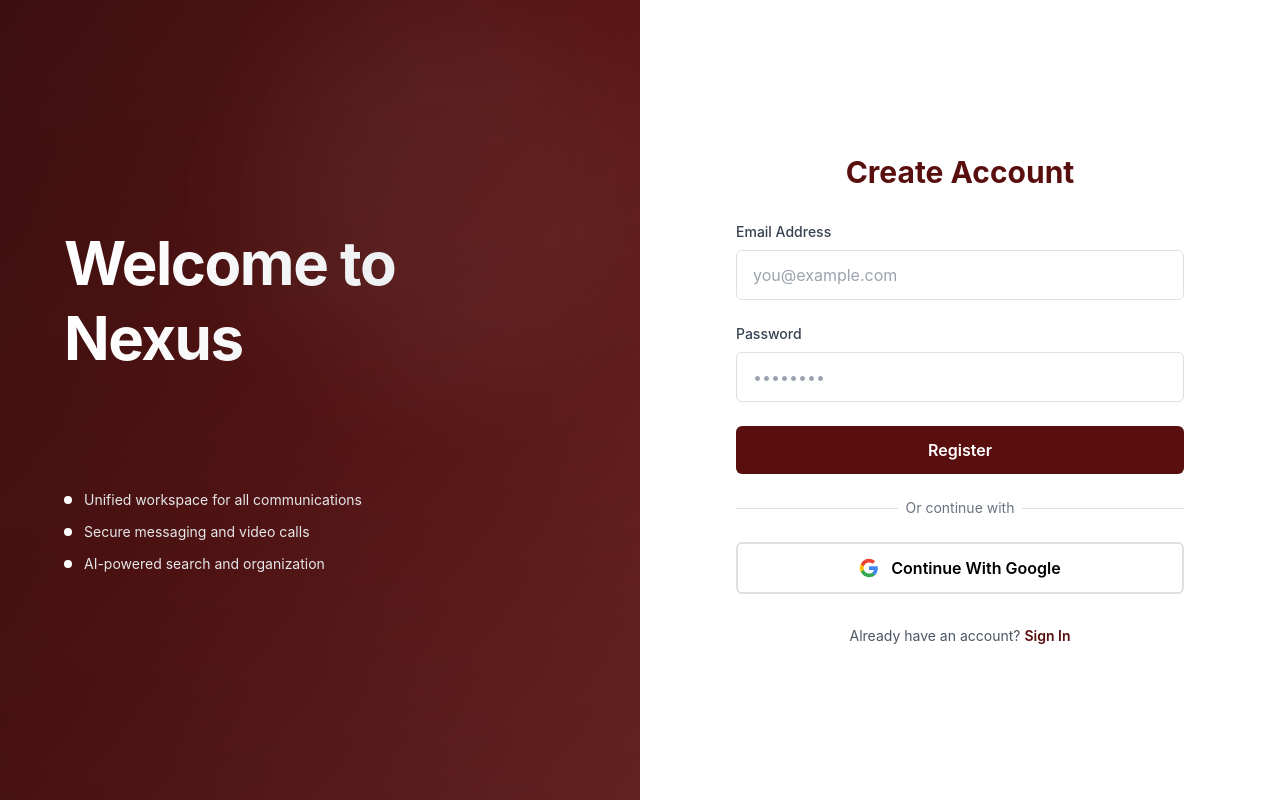
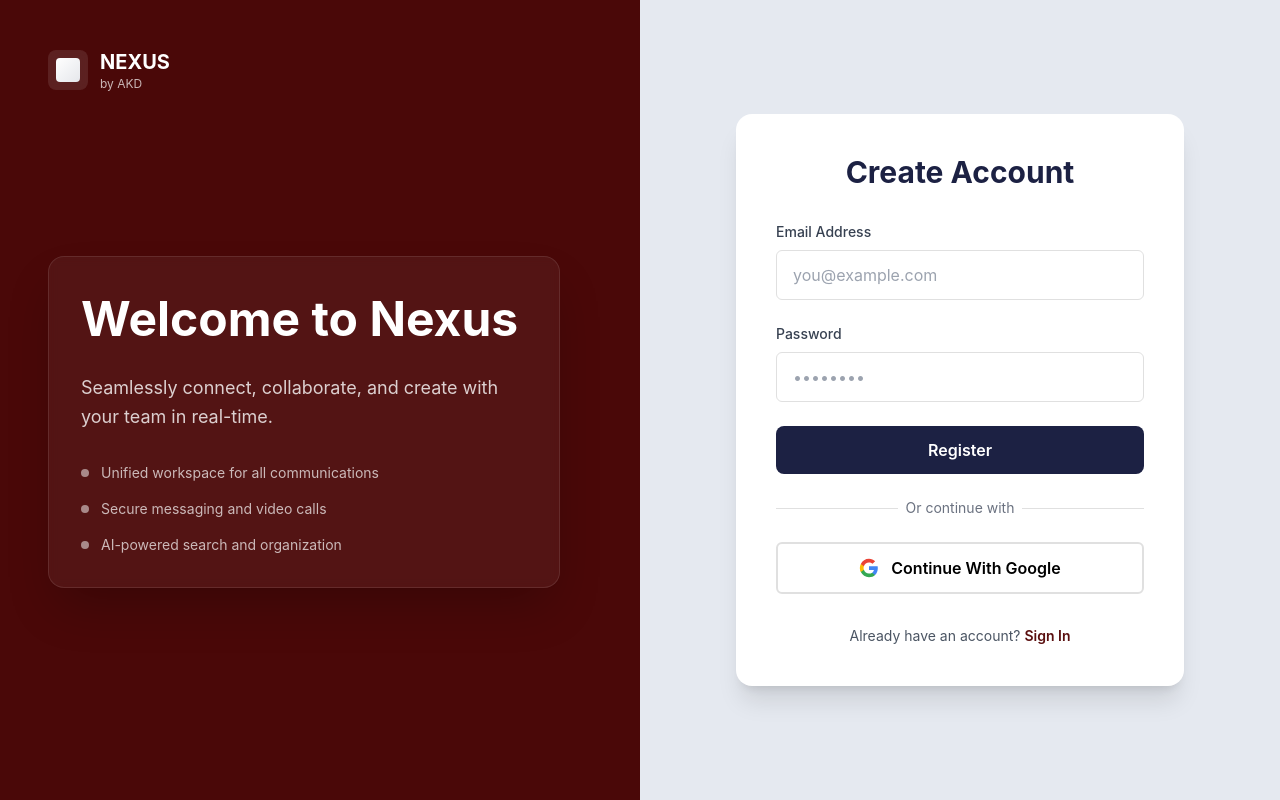
Before and after one commit to AbdurRehman-eng/nexus, a Next.js app: page /register in a window 1280 px wide. Built offline with nearby package versions, Linux system fonts and the light colour scheme.

Commit message:
made changes in Login page

```diff
--- a/src/app/login/page.tsx
+++ b/src/app/login/page.tsx
@@ -103,40 +103,52 @@ function LoginForm() {
   return (
     <div className="min-h-screen flex">
       {/* Left Side - Branding */}
-      <div className="hidden lg:flex lg:w-1/2 bg-gradient-to-br from-[#3d0f0f] via-[#5A1515] to-[#7A2A2A] text-white p-16 flex-col justify-center relative overflow-hidden">
-        {/* Gradient Background Effect */}
-        <div className="absolute inset-0 bg-gradient-to-t from-black/20 to-transparent"></div>
-        <div className="absolute top-0 right-0 w-96 h-96 bg-white/5 rounded-full blur-3xl"></div>
+      <div className="hidden lg:flex lg:w-1/2 bg-[#4A0808] text-white p-12 flex-col relative overflow-hidden">
+        {/* Logo at top */}
+        <div className="relative z-10">
+          <div className="flex items-center gap-3">
+            <div className="w-10 h-10 bg-white/10 backdrop-blur-sm rounded-lg flex items-center justify-center">
+              <div className="w-6 h-6 bg-gradient-to-br from-white to-gray-200 rounded"></div>
+            </div>
+            <div>
+              <h1 className="text-xl font-bold text-white">NEXUS</h1>
+              <p className="text-xs text-white/70">by AKD</p>
+            </div>
+          </div>
+        </div>
 
-        <div className="relative z-10">
-          <h1 className="text-6xl font-bold mb-6 bg-clip-text text-transparent bg-gradient-to-r from-white to-gray-200 leading-tight tracking-tight">
-            Welcome to Nexus
-          </h1>
-          <p className="text-lg leading-relaxed text-gray-100 max-w-md animate-fade-in">
-            Seamlessly connect, collaborate, and create with your team in
-            real-time.
-          </p>
-          <div className="mt-8 space-y-3">
-            <div className="flex items-center gap-3 text-sm text-gray-200">
-              <div className="w-2 h-2 bg-white rounded-full"></div>
+        {/* Content centered vertically */}
+        <div className="flex-1 flex flex-col justify-center relative z-10 max-w-lg">
+          {/* Single Card for All Content */}
+          <div className="bg-white/5 backdrop-blur-sm rounded-2xl p-8 shadow-2xl border border-white/10">
+            <h2 className="text-5xl font-bold mb-6 text-white leading-tight">
+              Welcome to Nexus
+            </h2>
+            <p className="text-lg leading-relaxed text-white/80 mb-8">
+              Seamlessly connect, collaborate, and create with your team in real-time.
+            </p>
+            <div className="space-y-4">
+            <div className="flex items-center gap-3 text-sm text-white/70">
+              <div className="w-2 h-2 bg-white/50 rounded-full"></div>
               <span>Unified workspace for all communications</span>
             </div>
-            <div className="flex items-center gap-3 text-sm text-gray-200">
-              <div className="w-2 h-2 bg-white rounded-full"></div>
+            <div className="flex items-center gap-3 text-sm text-white/70">
+              <div className="w-2 h-2 bg-white/50 rounded-full"></div>
               <span>Secure messaging and video calls</span>
             </div>
-            <div className="flex items-center gap-3 text-sm text-gray-200">
-              <div className="w-2 h-2 bg-white rounded-full"></div>
+            <div className="flex items-center gap-3 text-sm text-white/70">
+              <div className="w-2 h-2 bg-white/50 rounded-full"></div>
               <span>AI-powered search and organization</span>
             </div>
+          </div>
           </div>
         </div>
       </div>
 
       {/* Right Side - Form */}
-      <div className="w-full lg:w-1/2 flex items-center justify-center p-8 bg-white">
-        <div className="w-full max-w-md">
-          <h2 className="text-3xl font-bold text-dark-red mb-8 text-center">
+      <div className="w-full lg:w-1/2 flex items-center justify-center p-8 bg-[#E5E9F0]">
+        <div className="w-full max-w-md bg-white rounded-2xl shadow-xl p-8 sm:p-10">
+          <h2 className="text-3xl font-bold text-[#1C2143] mb-8 text-center">
             Sign In
           </h2>
 
@@ -239,7 +251,7 @@ function LoginForm() {
 
             <button
               type="submit"
-              className="btn-primary w-full"
+              className="bg-[#1C2143] hover:bg-[#3A506B] text-white w-full py-3 rounded-lg font-semibold transition-all"
               disabled={loading}
             >
               {loading ? "Signing In..." : "Sign In"}
--- a/src/app/register/page.tsx
+++ b/src/app/register/page.tsx
@@ -95,40 +95,52 @@ export default function RegisterPage() {
   return (
     <div className="min-h-screen flex">
       {/* Left Side - Branding */}
-      <div className="hidden lg:flex lg:w-1/2 bg-gradient-to-br from-[#3d0f0f] via-[#5A1515] to-[#7A2A2A] text-white p-16 flex-col justify-center relative overflow-hidden">
-        {/* Gradient Background Effect */}
-        <div className="absolute inset-0 bg-gradient-to-t from-black/20 to-transparent"></div>
-        <div className="absolute top-0 right-0 w-96 h-96 bg-white/5 rounded-full blur-3xl"></div>
+      <div className="hidden lg:flex lg:w-1/2 bg-[#4A0808] text-white p-12 flex-col relative overflow-hidden">
+        {/* Logo at top */}
+        <div className="relative z-10">
+          <div className="flex items-center gap-3">
+            <div className="w-10 h-10 bg-white/10 backdrop-blur-sm rounded-lg flex items-center justify-center">
+              <div className="w-6 h-6 bg-gradient-to-br from-white to-gray-200 rounded"></div>
+            </div>
+            <div>
+              <h1 className="text-xl font-bold text-white">NEXUS</h1>
+              <p className="text-xs text-white/70">by AKD</p>
+            </div>
+          </div>
+        </div>
 
-        <div className="relative z-10">
-          <h1 className="text-6xl font-bold mb-6 bg-clip-text text-transparent bg-gradient-to-r from-white to-gray-200 leading-tight tracking-tight">
-            Welcome to Nexus
-          </h1>
-          <p className="text-lg leading-relaxed text-gray-100 max-w-md animate-fade-in">
-            Seamlessly connect, collaborate, and create with your team in
-            real-time.
-          </p>
-          <div className="mt-8 space-y-3">
-            <div className="flex items-center gap-3 text-sm text-gray-200">
-              <div className="w-2 h-2 bg-white rounded-full"></div>
+        {/* Content centered vertically */}
+        <div className="flex-1 flex flex-col justify-center relative z-10 max-w-lg">
+          {/* Single Card for All Content */}
+          <div className="bg-white/5 backdrop-blur-sm rounded-2xl p-8 shadow-2xl border border-white/10">
+            <h2 className="text-5xl font-bold mb-6 text-white leading-tight">
+              Welcome to Nexus
+            </h2>
+            <p className="text-lg leading-relaxed text-white/80 mb-8">
+              Seamlessly connect, collaborate, and create with your team in real-time.
+            </p>
+            <div className="space-y-4">
+            <div className="flex items-center gap-3 text-sm text-white/70">
+              <div className="w-2 h-2 bg-white/50 rounded-full"></div>
               <span>Unified workspace for all communications</span>
             </div>
-            <div className="flex items-center gap-3 text-sm text-gray-200">
-              <div className="w-2 h-2 bg-white rounded-full"></div>
+            <div className="flex items-center gap-3 text-sm text-white/70">
+              <div className="w-2 h-2 bg-white/50 rounded-full"></div>
               <span>Secure messaging and video calls</span>
             </div>
-            <div className="flex items-center gap-3 text-sm text-gray-200">
-              <div className="w-2 h-2 bg-white rounded-full"></div>
+            <div className="flex items-center gap-3 text-sm text-white/70">
+              <div className="w-2 h-2 bg-white/50 rounded-full"></div>
               <span>AI-powered search and organization</span>
             </div>
+          </div>
           </div>
         </div>
       </div>
 
       {/* Right Side - Form */}
-      <div className="w-full lg:w-1/2 flex items-center justify-center p-8 bg-white">
-        <div className="w-full max-w-md">
-          <h2 className="text-3xl font-bold text-dark-red mb-8 text-center">
+      <div className="w-full lg:w-1/2 flex items-center justify-center p-8 bg-[#E5E9F0]">
+        <div className="w-full max-w-md bg-white rounded-2xl shadow-xl p-8 sm:p-10">
+          <h2 className="text-3xl font-bold text-[#1C2143] mb-8 text-center">
             Create Account
           </h2>
 
@@ -178,7 +190,7 @@ export default function RegisterPage() {
 
             <button
               type="submit"
-              className="btn-primary w-full"
+              className="bg-[#1C2143] hover:bg-[#3A506B] text-white w-full py-3 rounded-lg font-semibold transition-all"
               disabled={loading}
             >
               {loading ? "Creating Account..." : "Register"}
```
Also changed, not shown: src/components/Navbar.tsx (+22 -17 lines).
